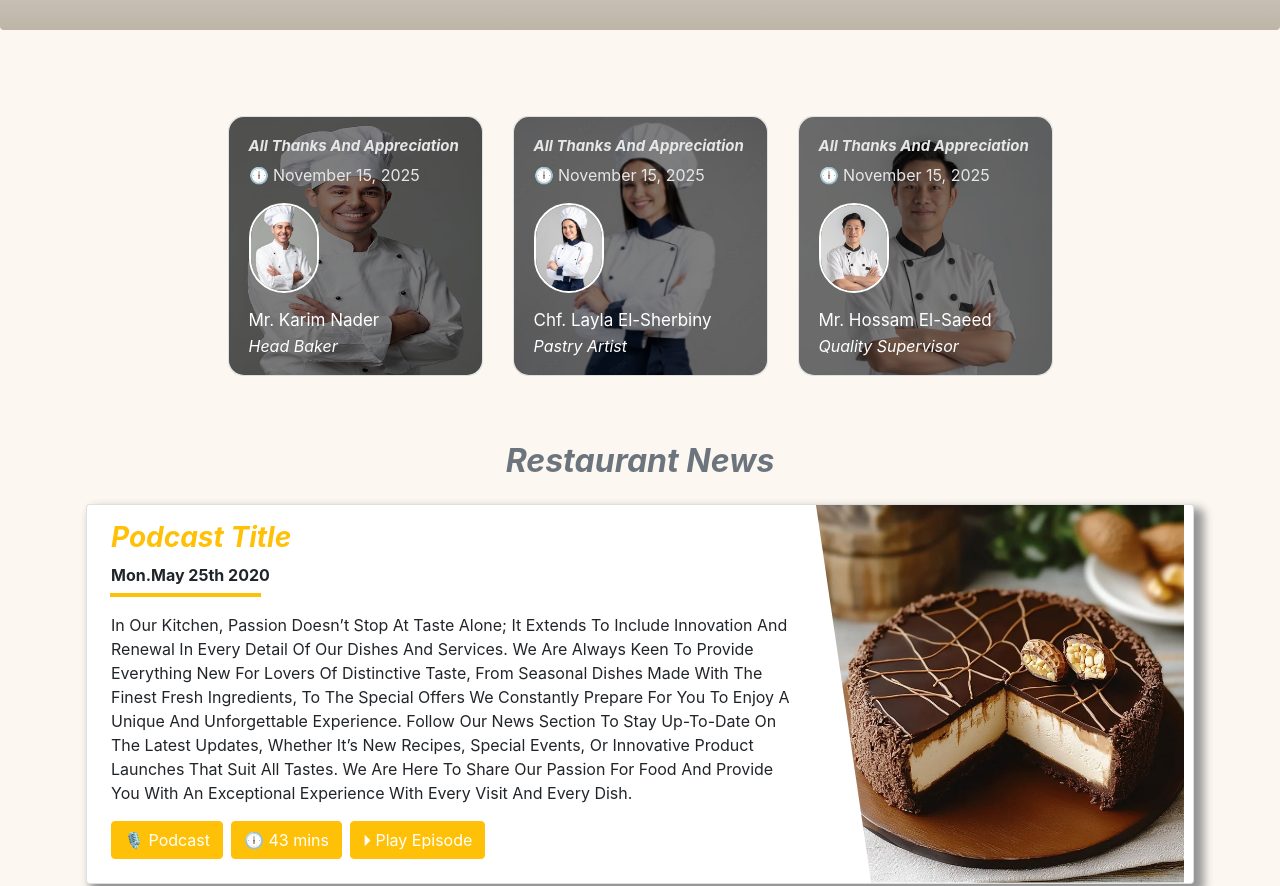
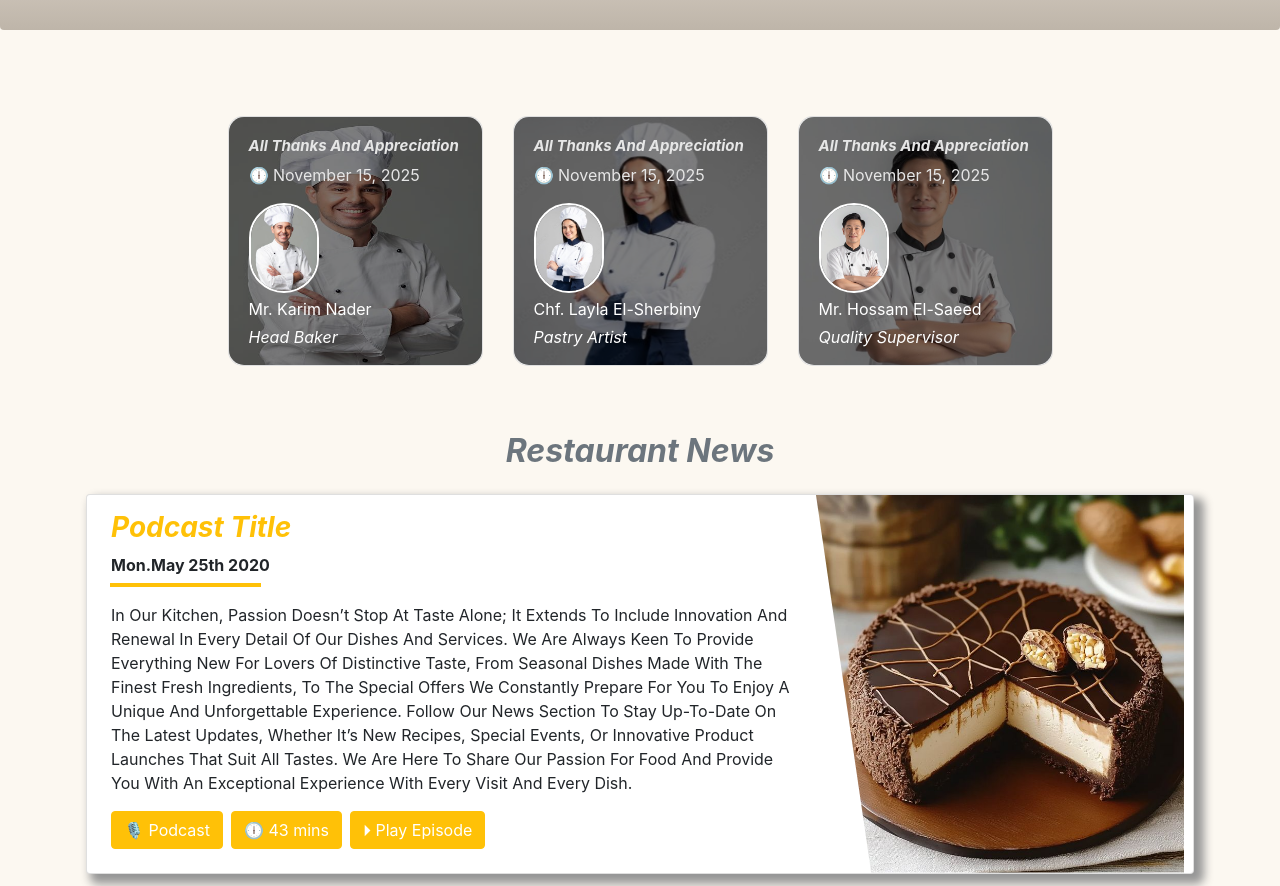
Before and after one commit to Yara-khattab/proj3-front, a plain HTML site: page index.html in a window 1280 px wide. Shown: the part 5220-6106 px from the top of the page. Drawn offline with nearby package versions, Linux system fonts and the light colour scheme.

Commit message:
Update index.html

```diff
--- a/index.html
+++ b/index.html
@@ -322,39 +322,39 @@ we have redefined dessert indulgence to bring you elegance, flavor, and comfort
   <div class="container " style="margin-top: 70px; margin-bottom: 50px;">
     <div class="row justify-content-center" style="gab:40px">
       <div class="col-sm-3 col-8">
-        <div class="card text-white chief mt-3" style="height:260px; border-radius:15px;">
+        <div class="card text-white chief mt-3" style="height:250px; border-radius:15px;">
           <img src="images/chief1.jpeg" class="h-100"  style=" border-radius: 15px;">
           <div class="card-img-overlay h-100" style="background-color:rgba(0, 0, 0,0.5); border-radius: 15px;">
                <h6 style="font-size:15px;color:  rgb(230, 230, 230);"><b><i>All Thanks And Appreciation</i></b></h6>
             <p style=" color:  rgb(230, 230, 230);">🕕 November 15, 2025</p>
             <img src="images/chief1.jpeg" class="rounded-pill" style="width: 70px; height: 90px; object-fit: cover; border: 2px solid white;">
-            <P style="margin-top: 15PX; font-size: 17px;">Mr. Karim Nader</p>
-            <p style="margin-top: -15PX;"><i>Head Baker</i></p>
+           <P class="mb-1 mt-1">Mr. Karim Nader</p>
+          <P class="mb-0"><i>Head Baker</i></p>
 
           </div>
         </div>
       </div>
         <div class="col-sm-3 col-8">
-        <div class="card text-white chief mt-3" style="height:260px; border-radius:15px;">
+        <div class="card text-white chief mt-3" style="height:250px; border-radius:15px;">
           <img src="images/chief2.jpg" class="h-100" style=" border-radius: 15px;">
           <div class="card-img-overlay h-100" style="background-color:rgba(0, 0, 0,0.5); border-radius: 15px;">
             <h6 style="font-size:15px;color:  rgb(230, 230, 230);"><b><i>All Thanks And Appreciation</i></b></h6>
             <p style=" color:  rgb(230, 230, 230);">🕕 November 15, 2025</p>
             <img src="images/chief2.jpg" class="rounded-pill " style="width: 70px; height: 90px; object-fit: cover;border: 2px solid white;">
-            <P style="margin-top: 15PX;  font-size: 17px;">Chf. Layla El-Sherbiny</p>
-            <p style="margin-top: -15PX;"><i>Pastry Artist</i></p>
+            <P class="mb-1 mt-1">Chf. Layla El-Sherbiny</p>
+            <P class="mb-0"><i>Pastry Artist</i></p>
           </div>
         </div>
       </div>
         <div class="col-sm-3 col-8">
-        <div class="card text-white  chief mt-3" style="height:260px; border-radius:15px;">
+        <div class="card text-white  chief mt-3" style="height:250px; border-radius:15px;">
           <img src="images/chief3.jpeg" class="h-100"  style=" border-radius: 15px;">
           <div class="card-img-overlay h-100" style="background-color:rgba(0, 0, 0,0.5); border-radius: 15px;">
                <h6 style="font-size:15px;color:  rgb(230, 230, 230);"><b><i>All Thanks And Appreciation</i></b></h6>
             <p style=" color:  rgb(230, 230, 230);">🕕 November 15, 2025</p>
             <img src="images/chief3.jpeg" class="rounded-pill " style="width: 70px; height: 90px; object-fit: cover;border: 2px solid white;">
-            <P style="margin-top: 15PX;  font-size: 17px;">Mr. Hossam El-Saeed</p>
-            <p style="margin-top: -15PX;"><i>Quality Supervisor</i></p>
+           <P class="mb-1 mt-1">Mr. Hossam El-Saeed</p>
+           <P class="mb-0"><i>Quality Supervisor</i></p>
           </div>
         </div>
       </div>
```
